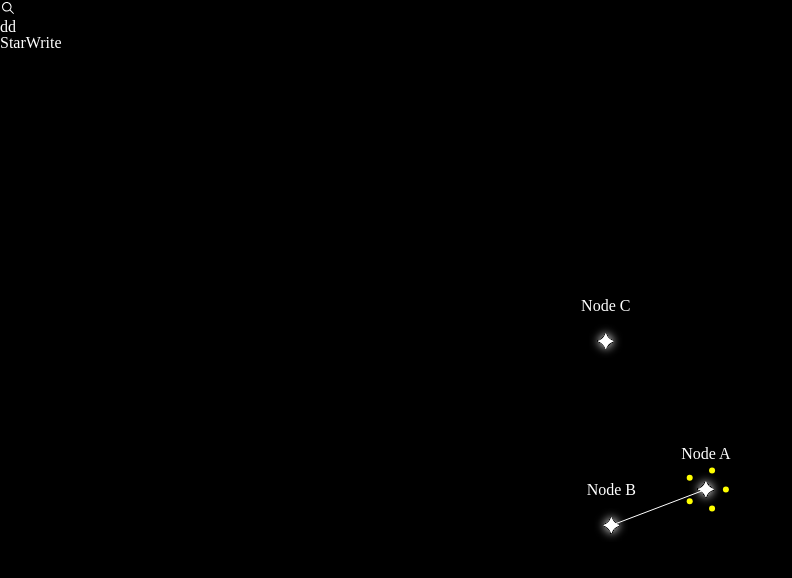
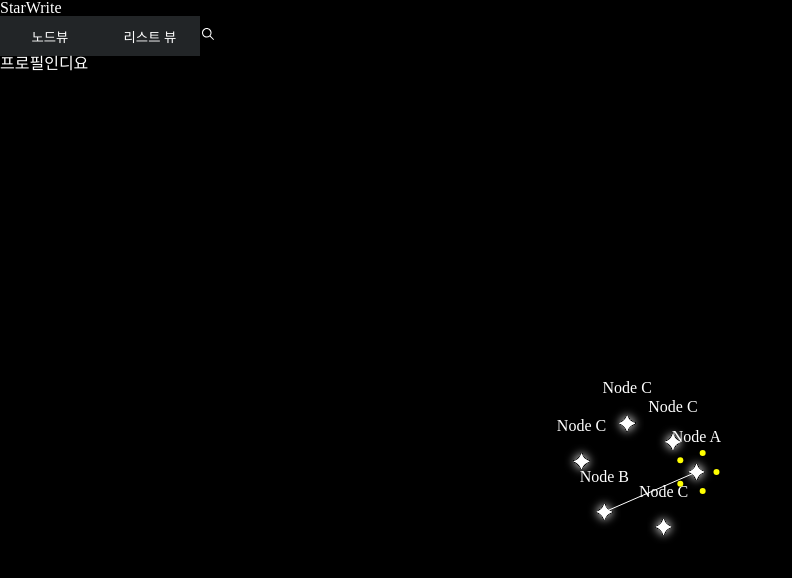
Before and after one commit to minsuje/starwrite, a React (Vite) app in the folder client/: page /nodeview/1/1 in a window 1280 px wide. Shown: the top 578 px of the page, without its empty margins (0-792 px from the left). Built offline with nearby package versions, Linux system fonts and the light colour scheme.

Commit message:
Feature 검색기능 개발

```diff
--- a/client/src/app/AppRouter.tsx
+++ b/client/src/app/AppRouter.tsx
@@ -1,6 +1,6 @@
 import { Link, Navigate, createBrowserRouter } from 'react-router-dom'; //라우터
 import CategoryView from '../entities/CategoryView/CategoryView';
-import NodeViewPage from '../pages/NodeView/ui/NodeViewPage/NodeView';
+import NodeViewPage from '../pages/NodeView/ui/NodeViewPage/NodeViewPage';
 
 import RegisterPage from '../pages/Register/page';
 
--- a/client/src/entities/NodeView/api/NodeViewApi.tsx
+++ b/client/src/entities/NodeView/api/NodeViewApi.tsx
@@ -10,6 +10,10 @@ export const nodes: CustomNode[] = [
   },
   { id: 'B', label: 'Node B', connectedNodes: ['A'] },
   { id: 'C', label: 'Node C' },
+  { id: 'C', label: 'Node C' },
+  { id: 'C', label: 'Node C' },
+  { id: 'C', label: 'Node C' },
+
   // { id: 'J', label: 'Node J', isShared: 10, url: 'https://www.naver.com/' },
 ]; // 예시 노드 데이터
 export const links: Link[] = [{ source: 'A', target: 'B' }];
--- /dev/null
+++ b/client/src/entities/NodeView/ui/NodeView.css
@@ -0,0 +1,12 @@
+@keyframes blink {
+  0%,
+  100% {
+    opacity: 1;
+  }
+  50% {
+    opacity: 0;
+  }
+}
+.blink-animation {
+  animation: blink 1.5s linear infinite;
+}
--- a/client/src/entities/NodeView/ui/NodeView.tsx
+++ b/client/src/entities/NodeView/ui/NodeView.tsx
@@ -2,15 +2,21 @@ import { useEffect, useRef, useState } from 'react';
 import * as d3 from 'd3';
 import { nodes, links } from '../api/NodeViewApi';
 import { SmallCircleData, CustomNode, Link } from '../model/Types';
+import './NodeView.css';
 
 // links;
 // nodes;
-export const NodeView = () => {
+export const NodeView = ({ searchTerm }) => {
   const svgRef = useRef(null);
   const [dimensions, setDimensions] = useState({
     width: window.innerWidth,
     height: window.innerHeight,
   });
+
+  //
+  console.log('이곳은 NodeView searchTerm', searchTerm);
+  //
+
   useEffect(() => {
     function handleResize() {
       setDimensions({
@@ -46,32 +52,6 @@ export const NodeView = () => {
         d.fy = null;
       });
   }
-
-  // 드래그 핸들러2
-  // function drag(simulation: Node) {
-  //   function dragstarted(event: Node) {
-  //     if (!event.active) simulation.alphaTarget(0.3).restart(); // restart 형식을 찾아 볼 것
-  //     event.subject.fx = event.subject.x;
-  //     event.subject.fy = event.subject.y;
-  //   }
-
-  //   function dragged(event: Node) {
-  //     event.subject.fx = event.x;
-  //     event.subject.fy = event.y;
-  //   }
-
-  //   function dragended(event: Node) {
-  //     if (!event.active) simulation.alphaTarget(0);
-  //     event.subject.fx = null;
-  //     event.subject.fy = null;
-  //   }
-
-  //   return d3
-  //     .drag()
-  //     .on('start', dragstarted)
-  //     .on('drag', dragged)
-  //     .on('end', dragended);
-  // }
 
   useEffect(() => {
     const findAllConnectedNodes = (nodeId, nodes) => {
@@ -150,19 +130,34 @@ export const NodeView = () => {
     (svg as any).call(zoomHandler);
 
     // 시뮬레이션 설정
+    // const simulation = d3
+    //   .forceSimulation(nodes)
+    //   .force(
+    //     'link',
+    //     d3
+    //       .forceLink<CustomNode, Link>(links)
+    //       .id((d) => d.id)
+    //       // 링크 선의 길이
+    //       .distance(100),
+    //   )
+    //   .force('charge', d3.forceManyBody().strength(-50))
+    //   .force('center', d3.forceCenter(width / 2, height / 2));
+
     const simulation = d3
       .forceSimulation(nodes)
       .force(
         'link',
+
         d3
           .forceLink<CustomNode, Link>(links)
           .id((d) => d.id)
-          // 링크 선의 길이
+          // 링크 선 길이 조절
           .distance(100),
-      )
-      .force('charge', d3.forceManyBody().strength(-50))
-      .force('center', d3.forceCenter(width / 2, height / 2));
-
+      ) // 링크 거리 조절
+      .force('charge', d3.forceManyBody().strength(-5)) // 노드 간 반발력 조절
+      .force('center', d3.forceCenter(width / 2, height / 2))
+      .alphaDecay(0.0228); // 시뮬레이션의 속도 조절 (기본값은 0.0228)
+    // .on('tick', ticked);
     // 링크 그리기
     const link = svg
       .append('g')
@@ -175,24 +170,6 @@ export const NodeView = () => {
       .attr('stroke', '#fff')
       .on('mouseover', handleMouseOver)
       .on('mouseout', handleMouseOut);
-    // .on('mouseover', function (event, d) {
-    //   // 해당 링크를 강조하기 위해 opacity를 높입니다.
-    //   d3.select(this).style('opacity', 1); // 현재 선택된 링크의 opacity를 조절합니다.
-
-    //   // 연결된 노드를 찾아서 강조할 수 있습니다.
-    //   const connectedNodes = [d.source, d.target];
-    //   node.filter((n) => connectedNodes.includes(n.id)).style('opacity', 1); // 연결된 노드를 찾아 opacity를 조절합니다.
-
-    //   // 나머지 요소들의 투명도를 낮춥니다.2
-    //   node
-    //     .filter((n) => !connectedNodes.includes(n.id))
-    //     .style('opacity', 0.5); // 연결되지 않은 다른 노드의 투명도를 낮춥니다.
-    // })
-    // .on('mouseout', function (event, d) {
-    //   // 마우스가 링크에서 벗어났을 때 모든 요소들의 투명도를 다시 돌려놓습니다.
-    //   svg.selectAll('.links line').style('opacity', 1); // 모든 링크의 opacity를 원래대로 돌려놓습니다.
-    //   node.style('opacity', 1); // 모든 노드의 opacity를 원래대로 돌려놓습니다.
-    // });
 
     const node = svg
       .append('g') //  호출하여 SVG 내에 새로운 <g> 요소(그룹)를 추가 이 그룹은 별 모양 이미지를 포함할 노드들의 컨테이너 역할
@@ -213,17 +190,15 @@ export const NodeView = () => {
       .style('cursor', 'pointer') // 커서 포인트 변경
       .on('mouseover', handleMouseOver)
       .on('mouseout', handleMouseOut);
-
-    // // 작은 원 추가;
-    // const sharedCircles = svg.append('g')
-    //   .attr('class', 'shared-nodes')
-    //   .selectAll('circle')
-    //   .data(sharedNodes)
-    //   .enter().append('circle')
-    //   .attr('r', 4) // 작은 원의 반지름
-    //   .attr('fill', 'blue') // 작은 원의 색상
-    //   .attr('stroke', '#fff')
-    //   .attr('stroke-width', 1.5);
+    if (searchTerm.trim()) {
+      node
+        .filter((d) => d.label.toLowerCase().includes(searchTerm.toLowerCase()))
+        .classed('blink-animation', true);
+    } else {
+      node.classed('blink-animation', false); // 검색어가 비어 있으면 애니메이션 클래스 제거
+    }
+    // 검색어와 일치할 때 깜빡이는 애니메이션을 적용합니다.
+    // node.filter((d) => d.label === searchTerm).classed('blink-animation', true); // 조건에 따라 애니메이션 클래스 추가
 
     // 텍스트 요소 추가
     const text = svg
@@ -254,7 +229,6 @@ export const NodeView = () => {
 
     // 시뮬레이션의 tick 이벤트에 리스너를 추가하여 노드와 링크의 위치를 업데이트
     simulation.on('tick', () => {
-      link;
       link
         .attr('x1', (d) => {
           if (typeof d.source !== 'string' && d.source.x !== undefined) {
@@ -316,7 +290,7 @@ export const NodeView = () => {
             20 * Math.sin((2 * Math.PI * d.index) / d.total),
         );
     });
-  }, [nodes, links]); // nodes와 links가 변경될 때마다 useEffect를 다시 실행
+  }, [nodes, links, searchTerm]); // nodes와 links가 변경될 때마다 useEffect를 다시 실행
 
   return (
     <svg
--- /dev/null
+++ b/client/src/features/Search/SearchFeat.tsx
@@ -0,0 +1,45 @@
+import { useState } from 'react';
+import { IoIosSearch } from 'react-icons/io';
+
+export const SearchFeat = ({ onSearch }) => {
+  // inputVisible 상태를 추가하여 입력 창의 표시 여부를 관리합니다.
+  const [inputVisible, setInputVisible] = useState(false);
+  const [searchTerm, setSearchTerm] = useState('');
+
+  // 클릭 핸들러에서는 inputVisible 상태를 변경하여 입력 창을 표시하거나 숨깁니다.
+  function handleClick() {
+    setInputVisible(!inputVisible);
+  }
+
+  // // 사용자가 입력을 완료하고 Enter 키를 누르면 onSearch 함수를 호출합니다.
+  // const handleKeyPress = (e) => {
+  //   if (e.key === 'Enter') {
+  //     onSearch(searchTerm);
+  //     setInputVisible(true); // 선택적으로 검색 후 입력 창을 숨길 수 있습니다.
+  //     // setSearchTerm('');
+  //   }
+  // };
+
+  // 입력 창에 입력이 발생할 때마다 호출됩니다.
+  const handleChange = (e) => {
+    const newSearchTerm = e.target.value;
+    setSearchTerm(newSearchTerm); // 입력된 검색어 상태 업데이트
+    onSearch(newSearchTerm); // 입력된 검색어로 검색 수행
+  };
+  return (
+    <>
+      <IoIosSearch onClick={handleClick} />
+      {inputVisible && (
+        <input
+          type="text"
+          value={searchTerm}
+          onChange={(e) => setSearchTerm(e.target.value)}
+          onKeyPress={handleChange}
+          autoFocus // 자동으로 입력 창에 포커스를 맞춥니다.
+        />
+      )}
+    </>
+  );
+};
+
+export default SearchFeat;
--- a/client/src/pages/NodeView/ui/NodeViewPage/NodeView.tsx
+++ /dev/null
@@ -1,13 +0,0 @@
-import { NodeView } from '../../../../entities/NodeView/index';
-import { Header } from '../../../../widgets/header/Header';
-
-function NodeViewPage() {
-  return (
-    <>
-      <Header />
-      <NodeView></NodeView>
-    </>
-  );
-}
-
-export default NodeViewPage;
--- /dev/null
+++ b/client/src/pages/NodeView/ui/NodeViewPage/NodeViewPage.tsx
@@ -0,0 +1,24 @@
+import { NodeView } from '../../../../entities/NodeView/index';
+import { Header } from '../../../../widgets/header/HeaderWid';
+import { SearchFeat } from '../../../../features/Search/SearchFeat';
+import { useState } from 'react';
+
+function NodeViewPage() {
+  const [searchTerm, setSearchTerm] = useState('');
+
+  // 검색어가 업데이트될 때 호출되는 함수
+  const onSearch = (newSearchTerm) => {
+    console.log('page에서의 result 결과', newSearchTerm);
+    setSearchTerm(newSearchTerm); // 검색어 상태 업데이트
+  };
+
+  return (
+    <>
+      <Header onSearch={onSearch} />
+      {/* NodeView 컴포넌트에 검색어 상태를 prop으로 전달 */}
+      <NodeView searchTerm={searchTerm} />
+    </>
+  );
+}
+
+export default NodeViewPage;
--- a/client/src/shared/Button.tsx
+++ b/client/src/shared/Button.tsx
@@ -3,11 +3,11 @@ import styled from 'styled-components';
 const SmallButton = styled.button`
   width: 100px;
   height: 40px;
-  background-color: #1361d7;
+  background-color: ${(props) => props.color || '#222527'};
   color: white;
   border: none;
   &:hover {
-    background-color: #0353cb;
+    background-color: ${(props: any) => props.hoverColor || '#343537'};
   }
 `;
 
--- a/client/src/shared/Profile.tsx
+++ b/client/src/shared/Profile.tsx
@@ -1,7 +1,7 @@
 export function Profile() {
   return (
     <>
-      <div>dd</div>
+      <div>프로필인디요</div>
     </>
   );
 }
--- a/client/src/widgets/header/Header.tsx
+++ /dev/null
@@ -1,13 +0,0 @@
-import { Search } from '../../shared/Search';
-import { Profile } from '../../shared/Profile';
-import { Title } from '../../shared/Title';
-
-export function Header() {
-  return (
-    <>
-      <Search />
-      <Profile />
-      <Title />
-    </>
-  );
-}
--- /dev/null
+++ b/client/src/widgets/header/HeaderWid.tsx
@@ -0,0 +1,16 @@
+import { Profile } from '../../shared/Profile';
+import { Title } from '../../shared/Title';
+import Button from '../../shared/Button';
+import { SearchFeat } from '../../features/Search/SearchFeat';
+
+export function Header({ onSearch }) {
+  return (
+    <div>
+      <Title />
+      <Button name={'노드뷰'} size={'s'} />
+      <Button name={'리스트 뷰'} size={'s'} />
+      <SearchFeat onSearch={onSearch} />
+      <Profile />
+    </div>
+  );
+}
```
Also changed, not shown: 1 other file (tests, documents, lock files or other folders).
